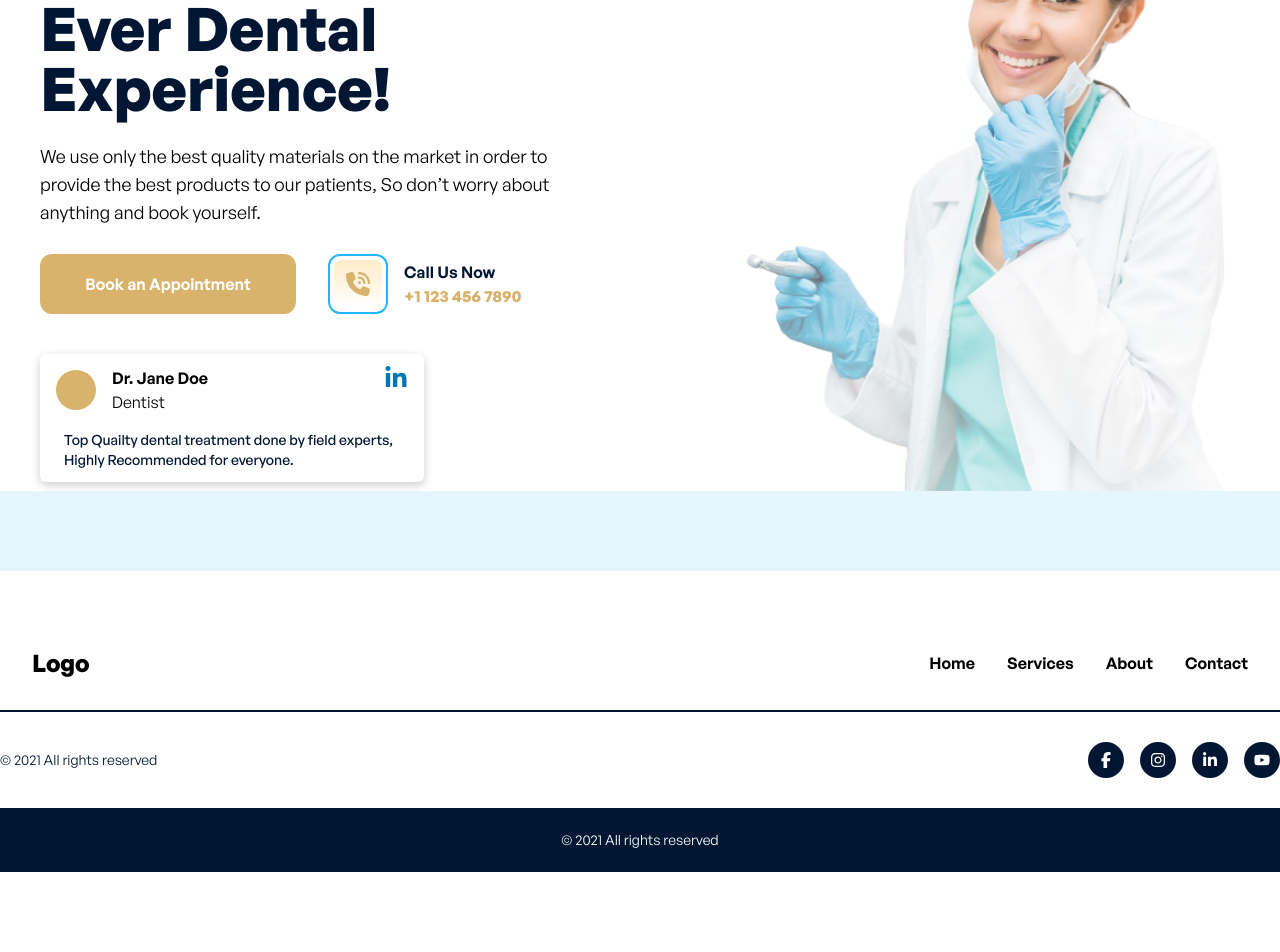
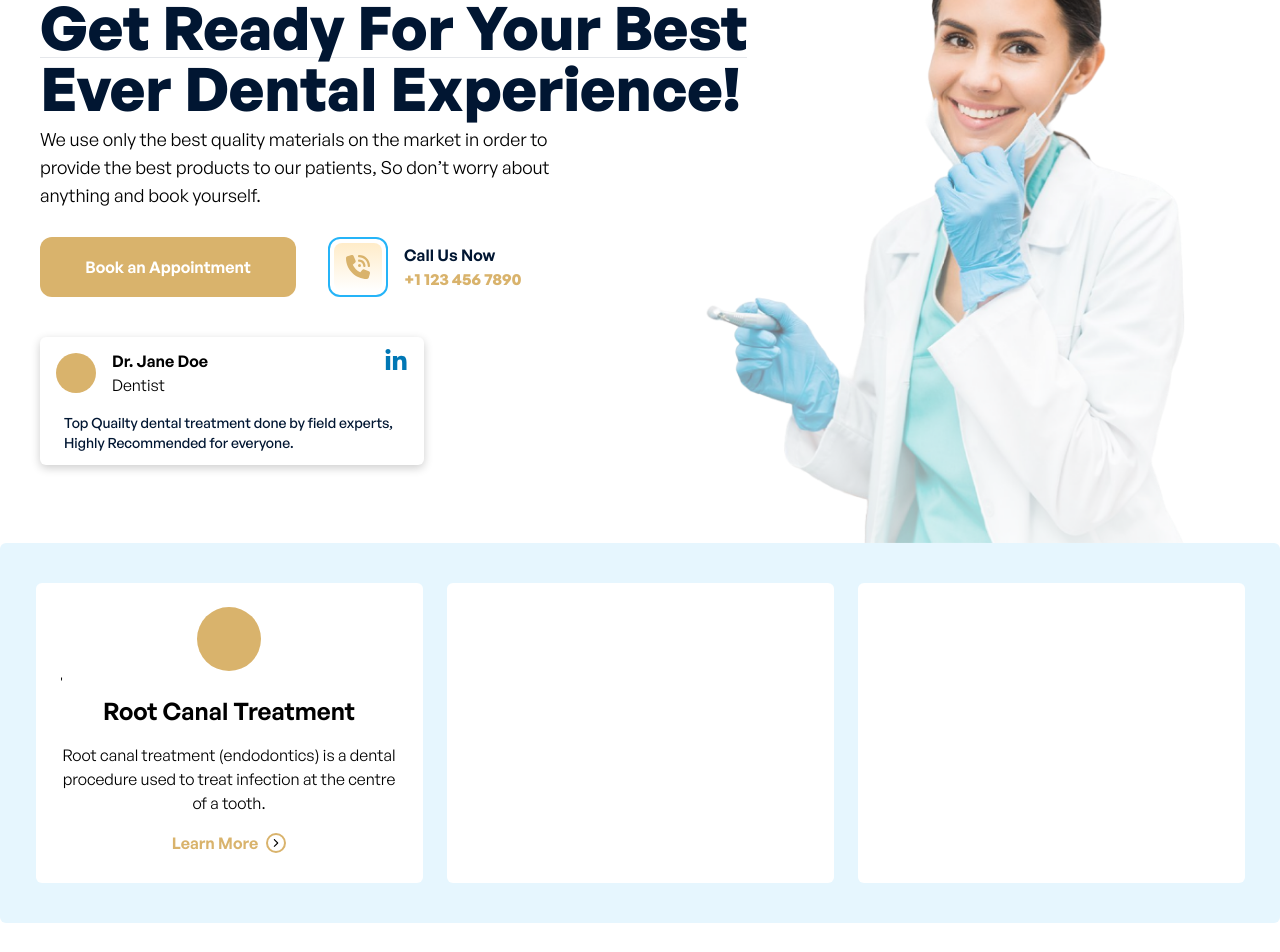
Before and after one commit to ElJosecito/vdc-web, a React (Vite) app: page / in a window 1280 px wide. Shown: the part 200-1152 px from the top of the page. Before the commit the page ends 1072 px from the top, so only its background shows below. Built offline with nearby package versions, Linux system fonts and the light colour scheme.

Commit message:
three cards sections started, first done

```diff
--- a/src/assets/components/pages/Hero.jsx
+++ b/src/assets/components/pages/Hero.jsx
@@ -8,15 +8,16 @@ import doctora from '../../images/doctora.png'
 //icons fa6
 import { FaLinkedinIn } from 'react-icons/fa6'
 import { FaPhoneVolume } from 'react-icons/fa6'
+import { IoIosArrowForward } from "react-icons/io";
 
 function Hero() {
   return (
-    <section className='w-full flex justify-center items-center h-screen'>
-      <div className='max-w-screen-2xl w-full '>
-        <div className='flex justify-between items-center pt-10'>
+    <section className='w-full flex justify-center items-center min-h-screen pt-20'>
+      <div className='max-w-screen-xl w-full '>
+        <div className='flex justify-between items-center pt-10 relative'>
           <div className='w-1/2 md:pl-10 '>
-            <h1 className='text-6xl font-bold tracking-[120%] text-[#011632]'>Get Ready For Your Best <br /> Ever Dental Experience!</h1>
-            <p className='text-lg tracking-[155%] max-w-[537px] mt-6'>We use only the best quality materials on the market in order to provide the best products to our patients, So don’t worry about anything and book yourself.</p>
+            <h1 className='text-6xl font-bold tracking-[120%] text-[#011632] absolute z-10'>Get Ready For Your Best <hr /> Ever Dental Experience!</h1>
+            <p className='text-lg tracking-[155%] max-w-[537px] mt-32'>We use only the best quality materials on the market in order to provide the best products to our patients, So don’t worry about anything and book yourself.</p>
             <div className='flex mt-7'>
               <motion.button
                 whileHover={{ scale: 1.1 }}
@@ -54,15 +55,43 @@ function Hero() {
           </div>
           <div className='w-1/2'>
             <div className='h-fit relative '>
-              {/* <div className={`border-2 border-dashed border-[#D9B36C] w-[590px] h-[590px] rounded-full absolute top-0 right-9`}></div> */}
+              {/* <div className={`border-2 border-dashed border-[#D9B36C] w-[590px] h-[590px] rounded-full absolute  -right-10`}></div> */}
 
-              <img src={doctora} alt='hero' className='w-[695.43px] g-[676.42px] relative z-10' />
+              <img src={doctora} alt='hero' className='w-[695.43px] g-[676.42px] relative z-10 right-10' />
 
             </div>
           </div>
         </div>
 
-        <div className='flex justify-between items-center h-20 w-full bg-[#E6F6FE]'>
+
+        <div className=' flex justify-center items-center gap-6 bg-[#E6F6FE] h-fit py-10 rounded-md'>
+          <div className='w-[387PX] h-[300PX] bg-white rounded-md py-6 px-6'>
+            <div className='flex justify-center'>
+              <div className='bg-[#D9B36C] w-16 h-16 rounded-full'></div>
+            </div>'
+
+            <div className='flex justify-center items-center flex-col'>
+              <h2 className='text-2xl font-semibold '>
+                Root Canal Treatment
+              </h2>
+              <p className='text-center mt-4 text-base'>
+                Root canal treatment (endodontics) is a dental procedure used to treat infection at the centre of a tooth.
+              </p>
+            </div>
+
+            <div className='flex justify-center items-center gap-2 mt-4'>
+              <a href="">
+                <p className='text-[#D9B36C] font-semibold'>
+                  Learn More
+                </p>
+              </a>
+              <div className='border-2 rounded-full p-[2px] border-[#D9B36C]'>
+                <IoIosArrowForward className='text-xs' />
+              </div>
+            </div>
+          </div>
+          <div className='w-[387PX] h-[300PX] bg-white rounded-md'></div>
+          <div className='w-[387PX] h-[300PX] bg-white rounded-md'></div>
         </div>
       </div>
     </section>
```
